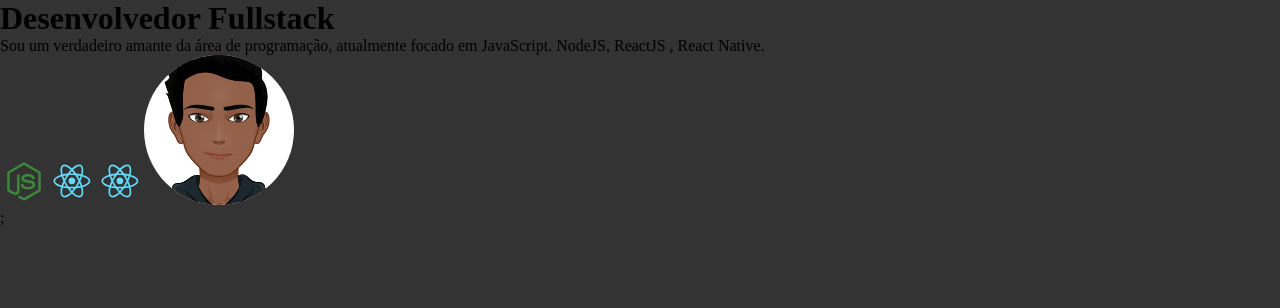
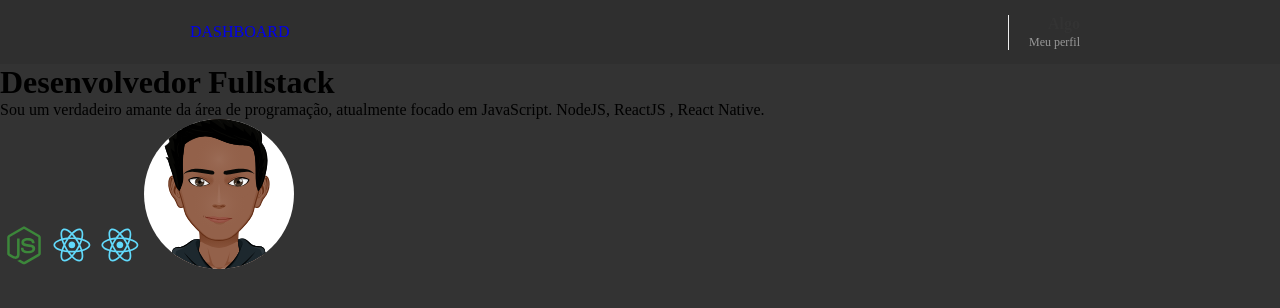
Before and after one commit to romulo94/home, a React (Create React App) app: page / in a window 1280 px wide. Shown: the top 308 px of the page. Built offline with nearby package versions, Linux system fonts and the light colour scheme.

Commit message:
dafault layout

```diff
--- a/package.json
+++ b/package.json
@@ -8,6 +8,7 @@
     "react": "^16.9.0",
     "react-dom": "^16.9.0",
     "react-icons": "^3.7.0",
+    "react-router-dom": "^5.0.1",
     "react-scripts": "3.1.2",
     "react-typist": "^2.0.5",
     "styled-components": "^4.3.2"
--- a/src/App.js
+++ b/src/App.js
@@ -1,13 +1,16 @@
 import React from 'react';
-import Main from './pages/Main';
+import { BrowserRouter as Router } from 'react-router-dom';
+import Routes from './routes';
 
 import GlobalStyle from './styles/global';
 
 function App() {
   return (
     <>
-      <GlobalStyle />
-      <Main />;
+      <Router>
+        <GlobalStyle />
+        <Routes />;
+      </Router>
     </>
   );
 }
--- /dev/null
+++ b/src/components/Header/index.js
@@ -0,0 +1,33 @@
+import React from 'react';
+import { Link } from 'react-router-dom';
+import { Container, Content, Profile } from './styles';
+
+export default function Header() {
+  return (
+    <Container>
+      <Content>
+        <nav>
+          {/* <img src={logo} alt="GoBarber" /> */}
+          <Link to="/dashboard">DASHBOARD</Link>
+        </nav>
+
+        <aside>
+          <Profile>
+            <div>
+              <strong>Algo</strong>
+              <Link to="/profile">Meu perfil</Link>
+            </div>
+            {/* <img
+              src={
+                profile.avatar
+                  ? profile.avatar.url
+                  : 'https://api.adorable.io/avatars/50/abott@adorable.png'
+              }
+              alt="adorable"
+            /> */}
+          </Profile>
+        </aside>
+      </Content>
+    </Container>
+  );
+}
--- /dev/null
+++ b/src/components/Header/styles.js
@@ -0,0 +1,57 @@
+import styled from 'styled-components';
+
+export const Container = styled.div`
+  padding: 0 30px;
+  background: #303030ee;
+`;
+
+export const Content = styled.div`
+  height: 64px;
+  max-width: 900px;
+  margin: 0 auto;
+  display: flex;
+  justify-content: space-between;
+  align-items: center;
+  nav {
+    display: flex;
+    align-items: center;
+    img {
+      margin-right: 20px;
+      padding-right: 20px;
+      border-right: 1px solid #eee;
+    }
+    a {
+      font-weight: #7159c1;
+    }
+  }
+  aside {
+    display: flex;
+    align-items: center;
+  }
+`;
+
+export const Profile = styled.div`
+  display: flex;
+  margin-left: 20px;
+  padding-left: 20px;
+  border-left: 1px solid #eee;
+  div {
+    text-align: right;
+    margin-right: 10px;
+    strong {
+      display: block;
+      color: #333;
+    }
+    a {
+      display: flex;
+      margin-top: 2px;
+      font-size: 12px;
+      color: #999;
+    }
+  }
+  img {
+    width: 32px;
+    height: 32px;
+    border-radius: 50%;
+  }
+`;
--- a/src/pages/Main/index.js
+++ b/src/pages/Main/index.js
@@ -6,6 +6,7 @@ import { Container, Avatar } from './styles';
 
 export default function Main() {
   return (
+    <>
       <div>
         <h1>Desenvolvedor Fullstack</h1>
         <p>
@@ -17,5 +18,6 @@ export default function Main() {
         <DiReact size={48} color="#61dafb" />
         <Avatar src={avatar} alt="avatar" size={150} />
       </div>
+    </>
   );
 }
--- /dev/null
+++ b/src/pages/_layouts/default/index.js
@@ -0,0 +1,19 @@
+import React from 'react';
+import PropTypes from 'prop-types';
+
+import Header from '~/components/Header';
+
+import { Wrapper } from './styles';
+
+export default function DefaultLayout({ children }) {
+  return (
+    <Wrapper>
+      <Header />
+      {children}
+    </Wrapper>
+  );
+}
+
+DefaultLayout.propTypes = {
+  children: PropTypes.element.isRequired,
+};
--- /dev/null
+++ b/src/pages/_layouts/default/styles.js
@@ -0,0 +1,7 @@
+import styled from 'styled-components';
+
+export const Wrapper = styled.div`
+  height: 100%;
+  /* background: linear-gradient(-90deg, #7159c1, #ab59c1); */
+  /* overflow-y: scroll; */
+`;
--- /dev/null
+++ b/src/routes/Routes.js
@@ -0,0 +1,44 @@
+import React from 'react';
+import PropTypes from 'prop-types';
+
+import { Route, Redirect } from 'react-router-dom';
+// import { store } from '~/store';
+
+// import AuthLayout from '~/pages/_layouts/auth';
+import DefaultLayout from '~/pages/_layouts/default';
+
+export default function RouteWrapper({
+  component: Component,
+  isPrivate,
+  ...rest
+}) {
+  // const { signed } = store.getState().auth;
+
+  // if (!signed && isPrivate) {
+  //   return <Redirect to="/" />;
+  // }
+  // if (signed && !isPrivate) {
+  //   return <Redirect to="/dashboard" />;
+  // }
+  // const Layout = signed ? DefaultLayout : AuthLayout;
+  const Layout = DefaultLayout;
+
+  return (
+    <Route
+      {...rest}
+      render={props => (
+        <Layout>
+          <Component {...props} />
+        </Layout>
+      )}
+    />
+  );
+}
+RouteWrapper.propTypes = {
+  isPrivate: PropTypes.bool,
+  component: PropTypes.oneOfType([PropTypes.element, PropTypes.func])
+    .isRequired,
+};
+RouteWrapper.defaultProps = {
+  isPrivate: false,
+};
--- /dev/null
+++ b/src/routes/index.js
@@ -0,0 +1,14 @@
+import React from 'react';
+import { Switch } from 'react-router-dom';
+
+import Route from './Routes';
+
+import Main from '../pages/Main';
+
+export default function Routes() {
+  return (
+    <Switch>
+      <Route path="/" exact component={Main} />
+    </Switch>
+  );
+}
```
Also changed, not shown: src/components/Footer/index.js (added), 1 other file (tests, documents, lock files or other folders). Lines whose indentation alone changed are shown as unchanged.
